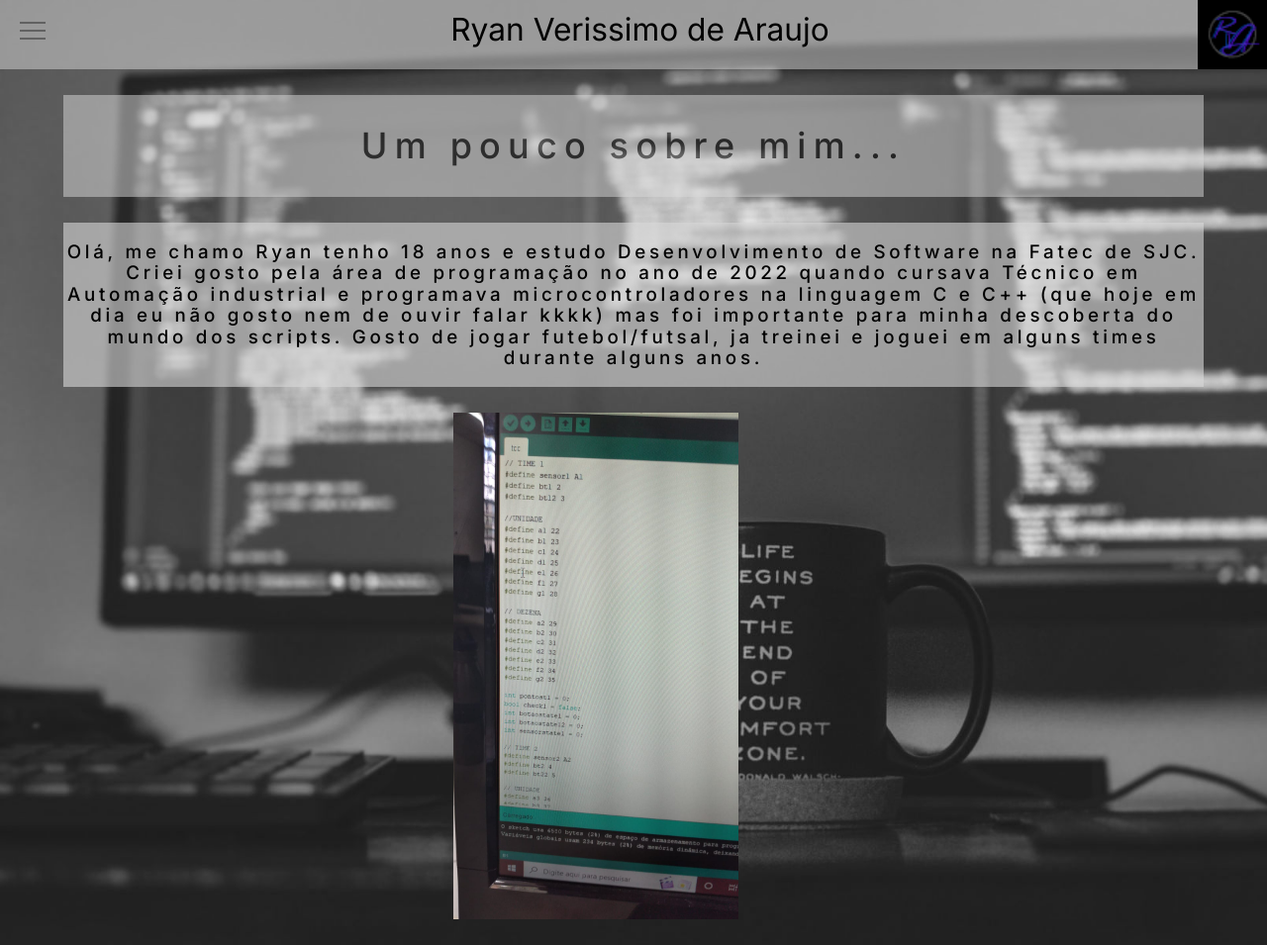
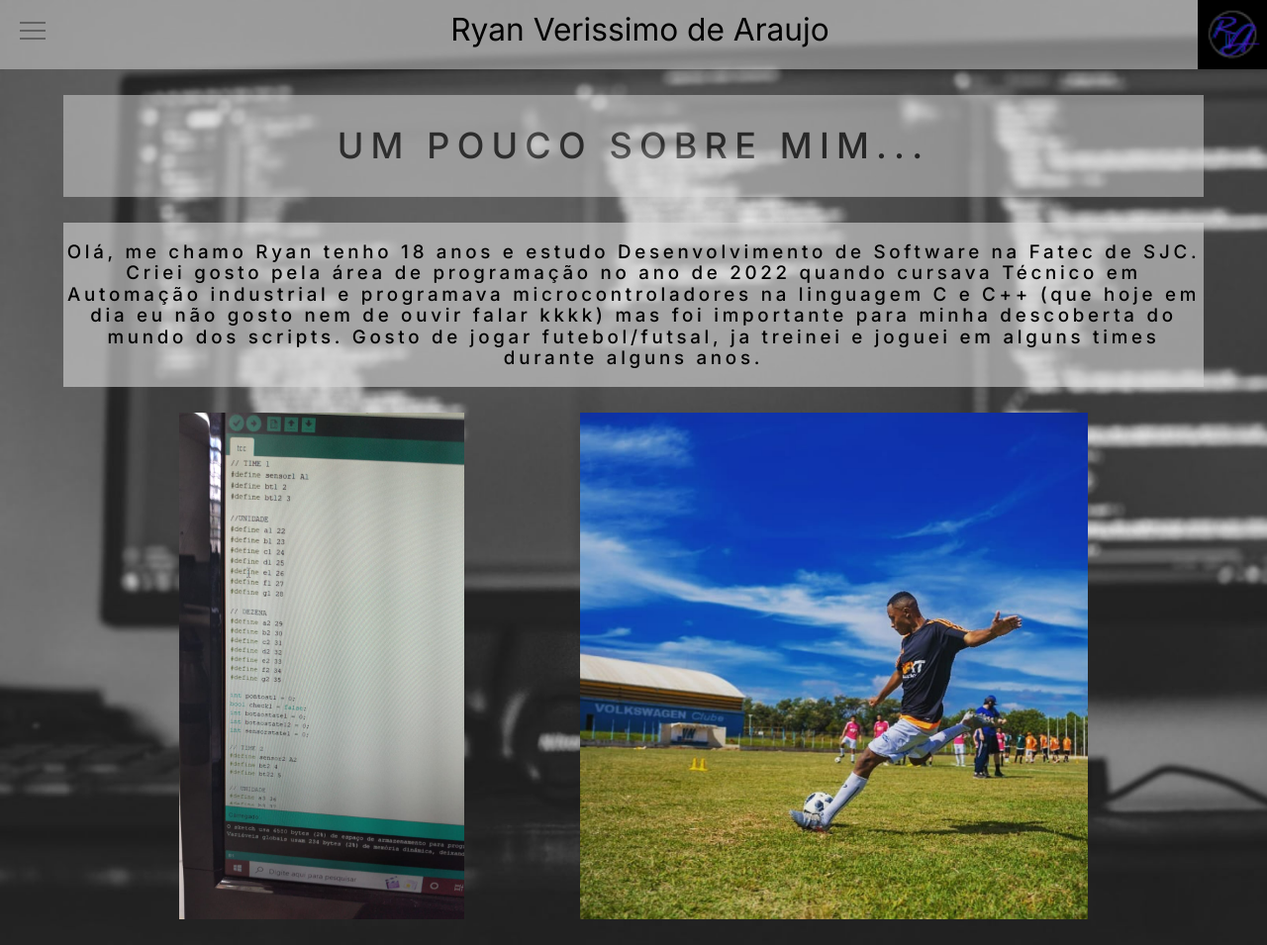
Before and after one commit to ryanvdaraujo/Designdigital, a Flask app: page /sobre in a window 1280 px wide. Shown: the whole page at 99% size. Run offline with Flask 3, Linux system fonts and the light colour scheme.

Commit message:
adicionei a imagem do futebol a pag sobre e adicionei o titulo a pagina projetos

```diff
--- a/src/static/style.css
+++ b/src/static/style.css
@@ -215,11 +215,13 @@ html{
   margin-bottom: 2%;
   display: flex;
   width: 90%;
-  justify-content: space-around;
-  margin-left: 2%;
-  margin-right: 2%;
+  justify-content: space-evenly;
 }
 
 #prog {
   height: 40vw;
 }
+
+#fut {
+  height: 40vw;
+}
--- a/src/templates/projetos.html
+++ b/src/templates/projetos.html
@@ -5,5 +5,9 @@
 {% endblock %}
 
 {% block conteudo %}
-
+    <div class="sobre">
+        <div class="subtitulo">
+            <h2>PROJETOS</h2>
+        </div>
+    </div>
 {% endblock %}
--- a/src/templates/sobre.html
+++ b/src/templates/sobre.html
@@ -7,7 +7,7 @@
 {% block conteudo %}
     <div class="sobre">
         <div class="subtitulo">
-            <h2>Um pouco sobre mim...</h2>
+            <h2>UM POUCO SOBRE MIM...</h2>
         </div>
     </div>
     <div class="descritivo">
@@ -15,7 +15,10 @@
             <h3>Olá, me chamo Ryan tenho 18 anos e estudo Desenvolvimento de Software na Fatec de SJC. Criei gosto pela área de programação no ano de 2022 quando cursava Técnico em Automação industrial e programava microcontroladores na linguagem C e C++ (que hoje em dia eu não gosto nem de ouvir falar kkkk) mas foi importante para minha descoberta do mundo dos scripts. Gosto de jogar futebol/futsal, ja treinei e joguei em alguns times durante alguns anos.</h3>
         </div>
     </div>
-    <div class="fotos-sobre">
-        <img src="../static/image/tela_c_prog.jpg" alt="programando em C" id="prog">
+    <div class="descritivo">
+        <div class="fotos-sobre">
+            <img src="../static/image/tela_c_prog.jpg" alt="programando em C" id="prog">
+            <img src="../static/image/imagem_fut.png" alt="jogando futebol" id="fut">
+        </div>
     </div>
 {% endblock %}
```
Also changed, not shown: src/static/image/imagem_fut.png (added).
